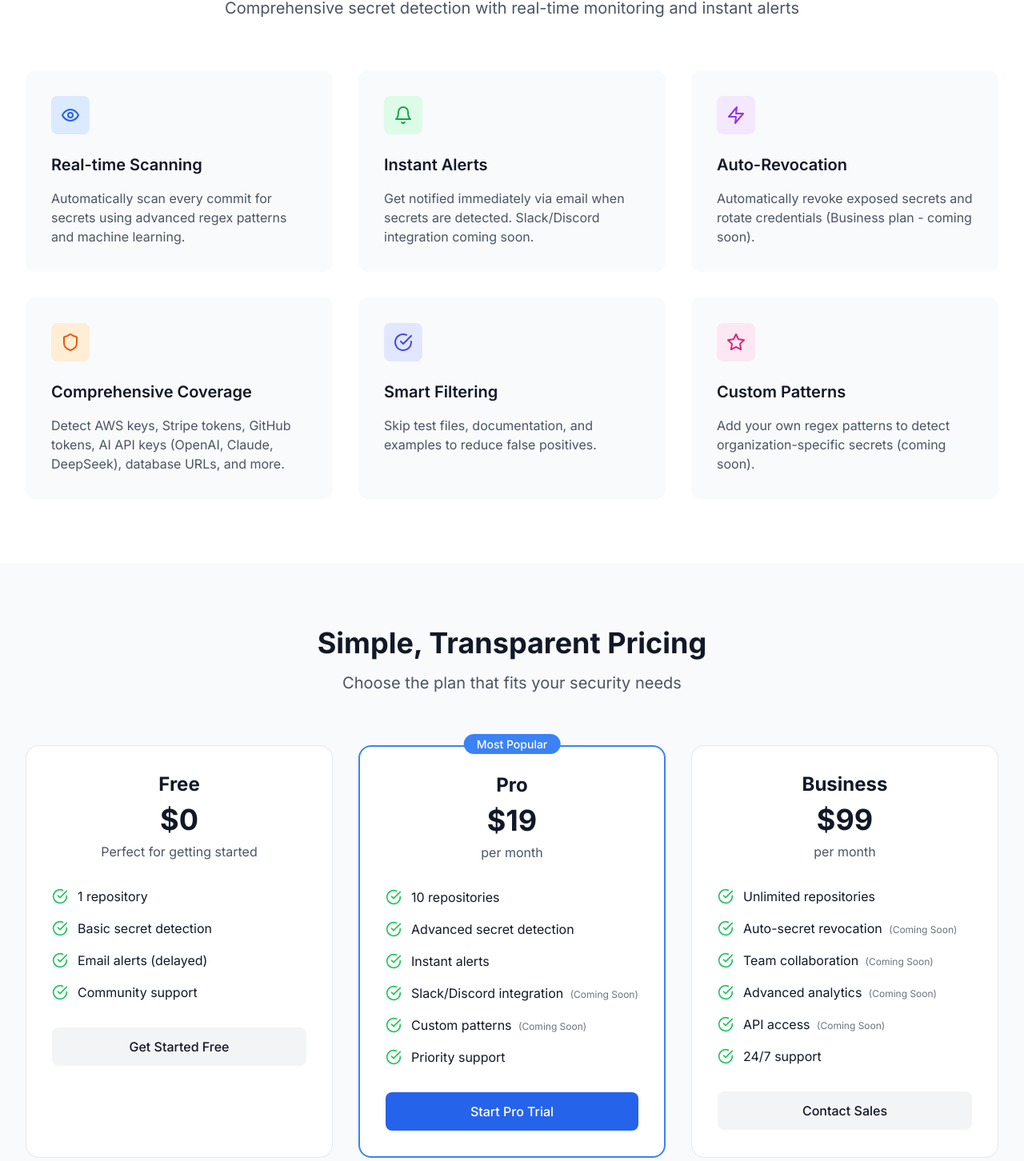
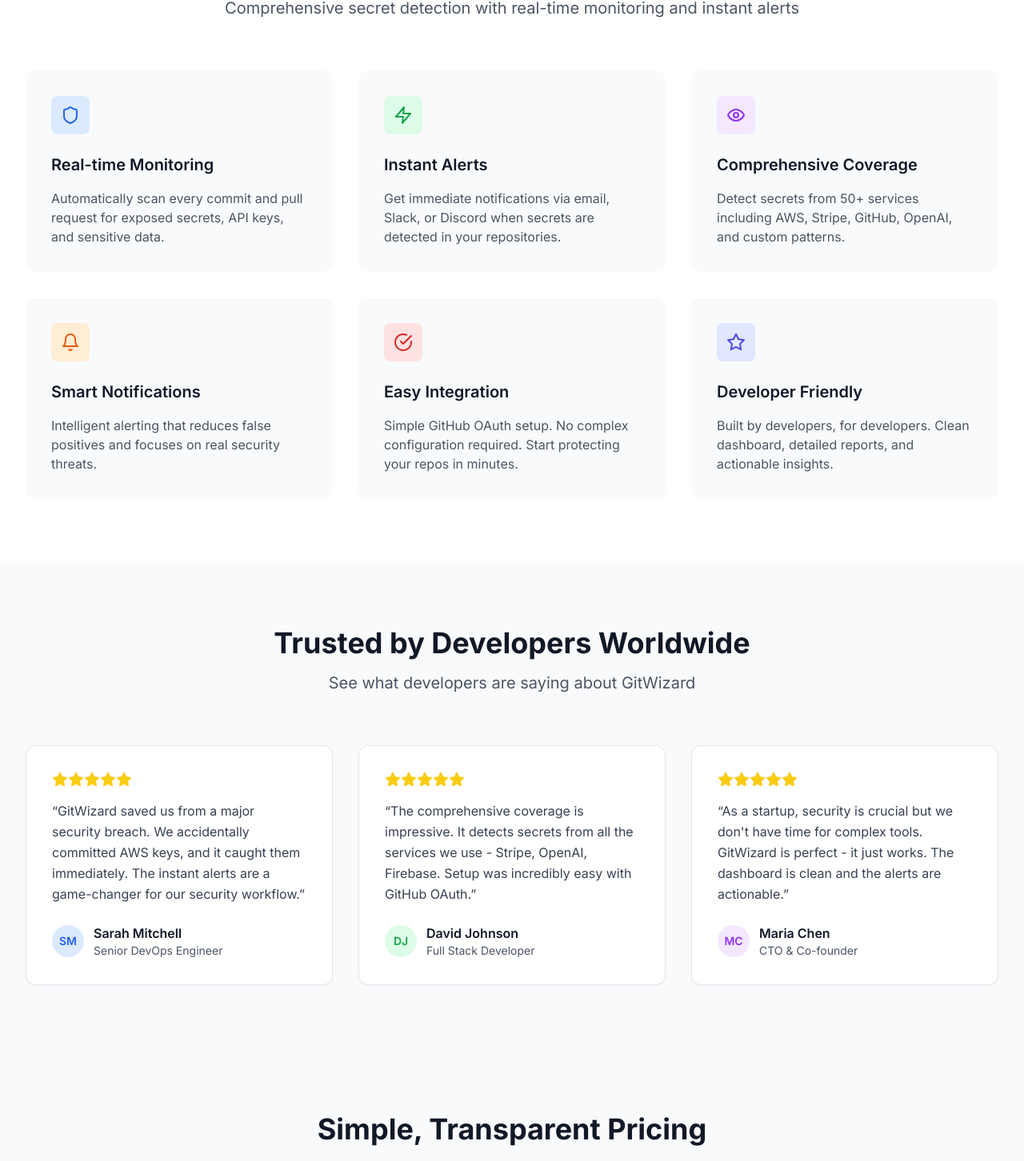
Before and after one commit to Haziq2006/gitwizard, a Next.js app: page / in a window 1280 px wide. Shown: the part 1372-2824 px from the top of the page at 80% size. Built offline with nearby package versions, Linux system fonts and the light colour scheme; no server answers.

Commit message:
Added testimonial section

```diff
--- a/src/app/page.tsx
+++ b/src/app/page.tsx
@@ -99,62 +99,150 @@ export default function HomePage() {
           <div className="grid md:grid-cols-2 lg:grid-cols-3 gap-8">
             <div className="bg-gray-50 rounded-xl p-8">
               <div className="w-12 h-12 bg-blue-100 rounded-lg flex items-center justify-center mb-6">
-                <Eye className="w-6 h-6 text-blue-600" />
+                <Shield className="w-6 h-6 text-blue-600" />
               </div>
-              <h3 className="text-xl font-semibold text-gray-900 mb-4">Real-time Scanning</h3>
+              <h3 className="text-xl font-semibold text-gray-900 mb-4">Real-time Monitoring</h3>
               <p className="text-gray-600">
-                Automatically scan every commit for secrets using advanced regex patterns and machine learning.
+                Automatically scan every commit and pull request for exposed secrets, API keys, and sensitive data.
               </p>
             </div>
 
             <div className="bg-gray-50 rounded-xl p-8">
               <div className="w-12 h-12 bg-green-100 rounded-lg flex items-center justify-center mb-6">
-                <Bell className="w-6 h-6 text-green-600" />
+                <Zap className="w-6 h-6 text-green-600" />
               </div>
               <h3 className="text-xl font-semibold text-gray-900 mb-4">Instant Alerts</h3>
               <p className="text-gray-600">
-                Get notified immediately via email when secrets are detected. Slack/Discord integration coming soon.
+                Get immediate notifications via email, Slack, or Discord when secrets are detected in your repositories.
               </p>
             </div>
 
             <div className="bg-gray-50 rounded-xl p-8">
               <div className="w-12 h-12 bg-purple-100 rounded-lg flex items-center justify-center mb-6">
-                <Zap className="w-6 h-6 text-purple-600" />
+                <Eye className="w-6 h-6 text-purple-600" />
               </div>
-              <h3 className="text-xl font-semibold text-gray-900 mb-4">Auto-Revocation</h3>
+              <h3 className="text-xl font-semibold text-gray-900 mb-4">Comprehensive Coverage</h3>
               <p className="text-gray-600">
-                Automatically revoke exposed secrets and rotate credentials (Business plan - coming soon).
+                Detect secrets from 50+ services including AWS, Stripe, GitHub, OpenAI, and custom patterns.
               </p>
             </div>
 
             <div className="bg-gray-50 rounded-xl p-8">
               <div className="w-12 h-12 bg-orange-100 rounded-lg flex items-center justify-center mb-6">
-                <Shield className="w-6 h-6 text-orange-600" />
+                <Bell className="w-6 h-6 text-orange-600" />
               </div>
-              <h3 className="text-xl font-semibold text-gray-900 mb-4">Comprehensive Coverage</h3>
+              <h3 className="text-xl font-semibold text-gray-900 mb-4">Smart Notifications</h3>
               <p className="text-gray-600">
-                Detect AWS keys, Stripe tokens, GitHub tokens, AI API keys (OpenAI, Claude, DeepSeek), database URLs, and more.
+                Intelligent alerting that reduces false positives and focuses on real security threats.
+              </p>
+            </div>
+
+            <div className="bg-gray-50 rounded-xl p-8">
+              <div className="w-12 h-12 bg-red-100 rounded-lg flex items-center justify-center mb-6">
+                <CheckCircle className="w-6 h-6 text-red-600" />
+              </div>
+              <h3 className="text-xl font-semibold text-gray-900 mb-4">Easy Integration</h3>
+              <p className="text-gray-600">
+                Simple GitHub OAuth setup. No complex configuration required. Start protecting your repos in minutes.
               </p>
             </div>
 
             <div className="bg-gray-50 rounded-xl p-8">
               <div className="w-12 h-12 bg-indigo-100 rounded-lg flex items-center justify-center mb-6">
-                <CheckCircle className="w-6 h-6 text-indigo-600" />
+                <Star className="w-6 h-6 text-indigo-600" />
               </div>
-              <h3 className="text-xl font-semibold text-gray-900 mb-4">Smart Filtering</h3>
+              <h3 className="text-xl font-semibold text-gray-900 mb-4">Developer Friendly</h3>
               <p className="text-gray-600">
-                Skip test files, documentation, and examples to reduce false positives.
+                Built by developers, for developers. Clean dashboard, detailed reports, and actionable insights.
               </p>
             </div>
+          </div>
+        </div>
+      </section>
 
-            <div className="bg-gray-50 rounded-xl p-8">
-              <div className="w-12 h-12 bg-pink-100 rounded-lg flex items-center justify-center mb-6">
-                <Star className="w-6 h-6 text-pink-600" />
+      {/* Testimonials Section */}
+      <section className="py-20 bg-gray-50">
+        <div className="max-w-7xl mx-auto px-4 sm:px-6 lg:px-8">
+          <div className="text-center mb-16">
+            <h2 className="text-4xl font-bold text-gray-900 mb-4">
+              Trusted by Developers Worldwide
+            </h2>
+            <p className="text-xl text-gray-600 max-w-3xl mx-auto">
+              See what developers are saying about GitWizard
+            </p>
+          </div>
+
+          <div className="grid md:grid-cols-3 gap-8">
+            <div className="bg-white rounded-xl p-8 shadow-sm border border-gray-200">
+              <div className="flex items-center mb-4">
+                <div className="flex text-yellow-400">
+                  <Star className="w-5 h-5 fill-current" />
+                  <Star className="w-5 h-5 fill-current" />
+                  <Star className="w-5 h-5 fill-current" />
+                  <Star className="w-5 h-5 fill-current" />
+                  <Star className="w-5 h-5 fill-current" />
+                </div>
               </div>
-              <h3 className="text-xl font-semibold text-gray-900 mb-4">Custom Patterns</h3>
-              <p className="text-gray-600">
-                Add your own regex patterns to detect organization-specific secrets (coming soon).
+              <p className="text-gray-700 mb-6 leading-relaxed">
+                &ldquo;GitWizard saved us from a major security breach. We accidentally committed AWS keys, and it caught them immediately. The instant alerts are a game-changer for our security workflow.&rdquo;
               </p>
+              <div className="flex items-center">
+                <div className="w-10 h-10 bg-blue-100 rounded-full flex items-center justify-center">
+                  <span className="text-blue-600 font-semibold text-sm">SM</span>
+                </div>
+                <div className="ml-3">
+                  <p className="font-semibold text-gray-900">Sarah Mitchell</p>
+                  <p className="text-sm text-gray-600">Senior DevOps Engineer</p>
+                </div>
+              </div>
+            </div>
+
+            <div className="bg-white rounded-xl p-8 shadow-sm border border-gray-200">
+              <div className="flex items-center mb-4">
+                <div className="flex text-yellow-400">
+                  <Star className="w-5 h-5 fill-current" />
+                  <Star className="w-5 h-5 fill-current" />
+                  <Star className="w-5 h-5 fill-current" />
+                  <Star className="w-5 h-5 fill-current" />
+                  <Star className="w-5 h-5 fill-current" />
+                </div>
+              </div>
+              <p className="text-gray-700 mb-6 leading-relaxed">
+                &ldquo;The comprehensive coverage is impressive. It detects secrets from all the services we use - Stripe, OpenAI, Firebase. Setup was incredibly easy with GitHub OAuth.&rdquo;
+              </p>
+              <div className="flex items-center">
+                <div className="w-10 h-10 bg-green-100 rounded-full flex items-center justify-center">
+                  <span className="text-green-600 font-semibold text-sm">DJ</span>
+                </div>
+                <div className="ml-3">
+                  <p className="font-semibold text-gray-900">David Johnson</p>
+                  <p className="text-sm text-gray-600">Full Stack Developer</p>
+                </div>
+              </div>
+            </div>
+
+            <div className="bg-white rounded-xl p-8 shadow-sm border border-gray-200">
+              <div className="flex items-center mb-4">
+                <div className="flex text-yellow-400">
+                  <Star className="w-5 h-5 fill-current" />
+                  <Star className="w-5 h-5 fill-current" />
+                  <Star className="w-5 h-5 fill-current" />
+                  <Star className="w-5 h-5 fill-current" />
+                  <Star className="w-5 h-5 fill-current" />
+                </div>
+              </div>
+              <p className="text-gray-700 mb-6 leading-relaxed">
+                &ldquo;As a startup, security is crucial but we don&apos;t have time for complex tools. GitWizard is perfect - it just works. The dashboard is clean and the alerts are actionable.&rdquo;
+              </p>
+              <div className="flex items-center">
+                <div className="w-10 h-10 bg-purple-100 rounded-full flex items-center justify-center">
+                  <span className="text-purple-600 font-semibold text-sm">MC</span>
+                </div>
+                <div className="ml-3">
+                  <p className="font-semibold text-gray-900">Maria Chen</p>
+                  <p className="text-sm text-gray-600">CTO & Co-founder</p>
+                </div>
+              </div>
             </div>
           </div>
         </div>
```
